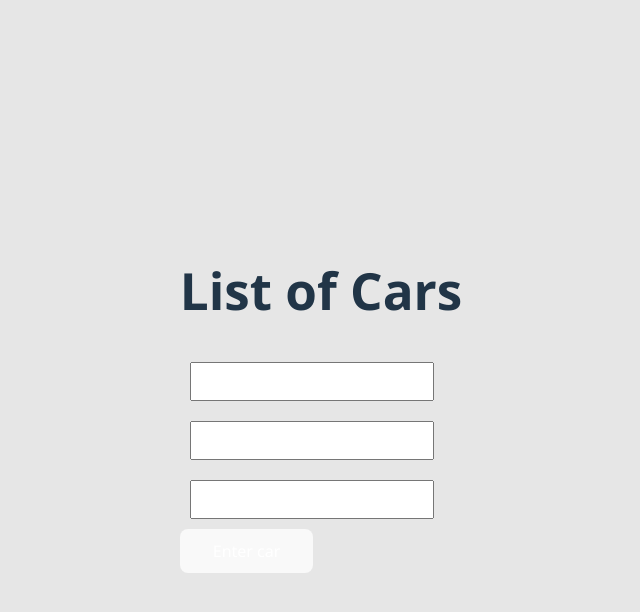
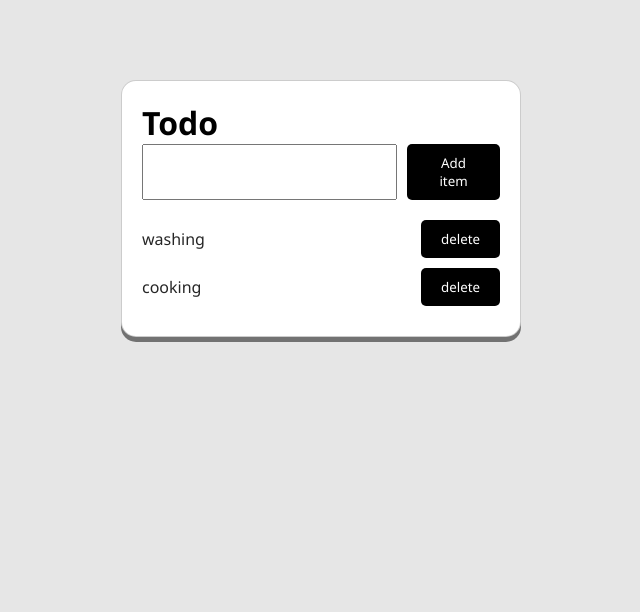
Before and after one commit to Jerryhubgit/Learn-React, a React (Vite) app: page / in a window 1280 px wide. Shown: the top 612 px of the page, without its empty margins (319-959 px from the left). Built offline with nearby package versions, Linux system fonts and the light colour scheme.

Commit message:
todo test completed

```diff
--- a/script.js
+++ /dev/null
@@ -1,5 +0,0 @@
-let numbers = [1,2,3,4,5,6,7]
-
-let newNums = numbers.filter(element => element % 2 == 0)
-
-console.log(newNums)
--- a/src/MyComponent.jsx
+++ b/src/MyComponent.jsx
@@ -1,42 +1,40 @@
 import { useState } from 'react'
 
+function MyComponent(){
+    const [task, setTask] = useState('')
+    const [tasksList, setList] = useState(['washing', 'cooking'])
 
-
-function MyComponent(){
-    const [year, setYear] = useState()
-    const [brand, setBrand] = useState()
-    const [model, setModel] = useState()
-
-    const [cars, setCar] = useState([])
-
-    const getYear = (e) => { setYear(e.target.value)}
-    const getBrand = (e) => { setBrand(e.target.value)}
-    const getModel = (e) => { setModel(e.target.value)}
-
-    const addCar = () => {
-        const newCar = {year: year, model: model, brand: brand}
-
-        console.log(cars)
-        setCar([...cars, newCar])
+    const getTask = (e) => {
+        let newTask = e.target.value;
+        setTask(newTask)
     }
 
-    const removeCar = (index) => {
-        setCar(cars.filter((car, i) => i !== index))
+    const addTask = () => {
+        setList([...tasksList, task])
+        document.querySelector('input').value = ""
+        console.log(tasksList)
+    }
+
+    const deleteTask = (index) => {
+        setList(tasksList.filter((_, i) => i !== index))
     }
 
     return(
-        <div>
-            <h1>List of Cars</h1>
-            <ul>
-                {cars.map((car, index) => <li key={index} onClick={() => removeCar(index)}>{car.year} {car.model} {car.brand}</li>)}
-            </ul>
-            <input type="number" onChange={getYear} /><br />
-            <input type="text" onChange={getBrand}/> <br />
-            <input type="text" onChange={getModel}/><br />
-            <button onClick={addCar}>Enter car</button>
+        <div className="todoContainer">
+            <h1>Todo</h1>
+            <div className="input">
+                <input type="text" onChange={getTask} />
+                <button onClick={addTask}>Add item</button>
+            </div>
+            <div className="todo_list">
+                {tasksList.map((task,index) =>
+                            <div className="todo" onClick={() => deleteTask(index)} key={index} id={index}>
+                                <p>{task}</p>
+                                <button>delete</button>
+                            </div>)}
+            </div>
         </div>
     )
 }
 
-
-export default MyComponent;
+export default MyComponent
--- a/src/index.css
+++ b/src/index.css
@@ -1,72 +1,53 @@
-:root {
+*{
+  margin: 0;
+  padding: 0;
+  box-sizing: border-box;
   font-family: 'Segoe UI', Tahoma, Geneva, Verdana, sans-serif;
-  line-height: 1.5;
-  font-weight: 400;
-  color: black;
-  text-decoration: none;
 }
-/* html{
-  font-size: 62.5%;
-} */
-
-a {
-  font-weight: 500;
-  text-decoration: none;
+body{
+  background-color: hsl(0, 0%, 90%);
+  /* display: flex; */
+  height: 100vh;
+}
+.todoContainer{
+  background-color: white;
+  border: 1px solid rgba(0,0,0,.2);
+  padding: 20px;
+  width: 90%;
+  max-width: 400px;
+  border-radius: 15px;
+  box-shadow: 0 5px 0 rgba(0,0,0,.5);
+  position: absolute;
+  top: 10%;
+  left: 50%;
+  transform: translateX(-50%);
+}
+.todo{
+  display: flex;
+  justify-content: space-between;
+  align-items: center;
+  margin-bottom: 10px;
+  gap: 2rem;
+}
+.todo p{
+  color: hsl(0, 0%, 15%);
+}
+.input{
+  display: flex;
+  gap: 10px;
+  margin-bottom: 20px;
+}
+input{
+  padding: 10px;
+  font-size: 16px;
+  flex-grow: 1;
 }
 
-
-body {
-  margin: 0;
-  min-width: 320px;
-  min-height: 100vh;
-  display: flex;
-  justify-content: center;
-  align-items: center;
-  gap: 1rem;
-  background-color: hsl(0, 0%, 90%);
+button{
+  background-color: black;
+  color: white;
+  border: none;
+  padding: 10px 20px;
+  border-radius: 5px;
+  cursor: pointer;
 }
-
-h1 {
-  font-size: 3.2em;
-  line-height: 1.1;
-}
-
-img{
-  width: 100%;
-}
-
-button {
-  border-radius: 8px;
-  border: 1px solid transparent;
-  padding: 0.6em 2em;
-  font-size: 1em;
-  font-weight: 500;
-  font-family: inherit;
-  background-color: hsl(0, 0%, 10%);
-  cursor: pointer;
-  transition: border-color 0.25s;
-  color: white;
-}
-button:focus,
-button:focus-visible {
-  outline: 4px auto -webkit-focus-ring-color;
-}
-
-@media (prefers-color-scheme: light) {
-  :root {
-    color: #213547;
-    background-color: #ffffff;
-  }
-  a:hover {
-    color: #747bff;
-  }
-  button {
-    background-color: #f9f9f9;
-  }
-}
-
-input{
-  padding: 10px 20px;
-  width: 200px;
-  margin: 10px;
-}
```
